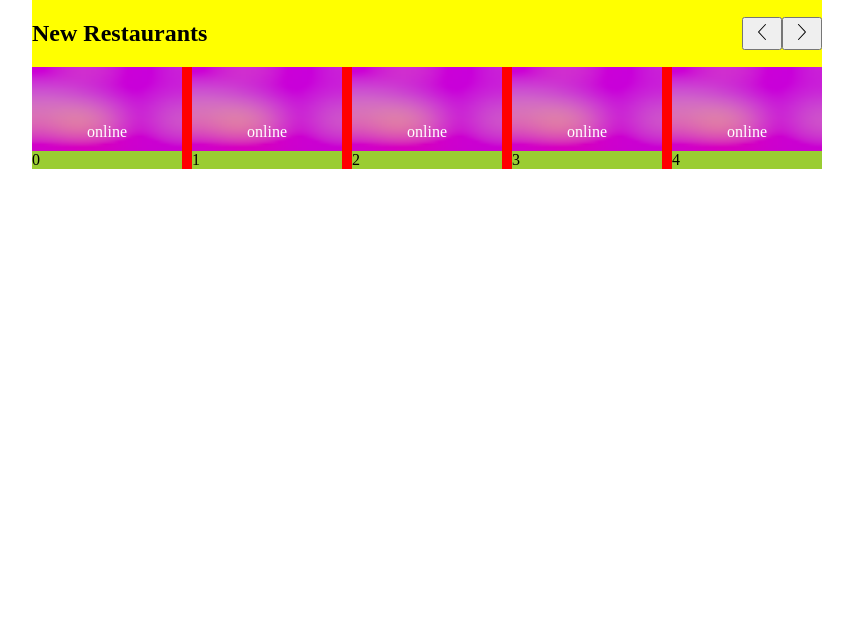
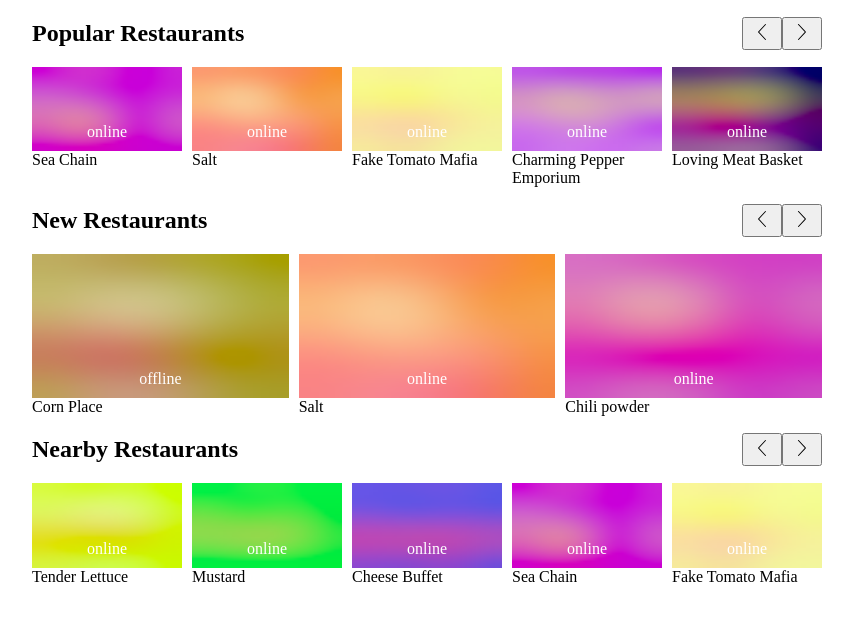
Before and after one commit to reactHong/react-infinite-carousel, a React (Create React App) app: page / in a window 1280 px wide. Shown: the top 620 px of the page, without its empty margins (213-1066 px from the left). Built offline with nearby package versions, Linux system fonts and the light colour scheme.

Commit message:
feat: Implement 3 carousels with the static data of discovery

```diff
--- a/src/App.css
+++ b/src/App.css
@@ -11,7 +11,7 @@ body {
 
 /* Header */
 .headerContainer {
-  background-color: yellow;
+  /* background-color: yellow; */
   display: flex;
   flex-direction: row;
   justify-content: space-between;
@@ -23,7 +23,7 @@ body {
 
 /* Carousel */
 .trackContainer {
-  background-color: red;
+  /* background-color: red; */
   overflow: hidden;
 }
 .cardTrack {
@@ -32,7 +32,7 @@ body {
 }
 /* Card */
 .card {
-  background-color: yellowgreen;
+  /* background-color: yellowgreen; */
 }
 .card a {
   display: block;
--- a/src/components/Carousel.tsx
+++ b/src/components/Carousel.tsx
@@ -28,8 +28,11 @@ type CarouselRange = {
 //TODO: EMPTY_ITEM can be changed to copiedItem except the real image URL
 const EMPTY_ITEM: Item = {
   blurhash: "UAN=8k?LS~M:ErJFs%t0MDMWRqo@%BxSV{RX",
+  launch_date: "",
+  location: [],
+  name: "emptyCard",
   online: false,
-  name: "emptyCard",
+  popularity: 0,
 };
 
 const reloadCardInfo = (carouselWidth: number, maxCarouselCardNum: number): CardInfo => {
--- a/src/components/CarouselCard.tsx
+++ b/src/components/CarouselCard.tsx
@@ -3,8 +3,11 @@ import { Blurhash } from 'react-blurhash';
 
 export type Item = {
   blurhash: string;
+  launch_date: string;
+  location: number[];
+  name: string | "emptyCard";
   online: boolean;
-  name: string | "emptyCard";
+  popularity: number;
 };
 
 export type CardInfo = {
--- a/src/components/Discovery.tsx
+++ b/src/components/Discovery.tsx
@@ -1,40 +1,31 @@
 import React from 'react';
 import Carousel from './Carousel';
 import { Item } from './CarouselCard';
+import { data } from '../testData';
 
-const title: string = "New Restaurants";
-const items1: Item[] = [
-  {
-    blurhash: "UAN=8k?LS~M:ErJFs%t0MDMWRqo@%BxSV{RX",
-    name: "0",
-    online: true,
-  }, {
-    blurhash: "UAN=8k?LS~M:ErJFs%t0MDMWRqo@%BxSV{RX",
-    name: "1",
-    online: true,
-  }, {
-    blurhash: "UAN=8k?LS~M:ErJFs%t0MDMWRqo@%BxSV{RX",
-    name: "2",
-    online: true,
-  }, {
-    blurhash: "UAN=8k?LS~M:ErJFs%t0MDMWRqo@%BxSV{RX",
-    name: "3",
-    online: true,
-  }, {
-    blurhash: "UAN=8k?LS~M:ErJFs%t0MDMWRqo@%BxSV{RX",
-    name: "4",
-    online: true,
-  }, {
-    blurhash: "UAN=8k?LS~M:ErJFs%t0MDMWRqo@%BxSV{RX",
-    name: "5",
-    online: true,
-  },
-];
+type Section = {
+  title: string;
+  restaurants: Item[];
+};
 
 function Discovery() {
+
+  const MAX_NUM = 5;
+  const sections: Section[] = data.sections;
+
   return (
     <div className="discoveryWrapper">
-      <Carousel title={title} propsItems={items1} maxCarouselCardNum={5} />
+      {
+        sections.map((section: Section) => {
+          const maxCarouselCardNum = section.restaurants.length > MAX_NUM
+            ? MAX_NUM : section.restaurants.length;
+          return <Carousel
+            title={section.title}
+            propsItems={section.restaurants}
+            maxCarouselCardNum={maxCarouselCardNum} />
+        })
+      }
+
     </div>
   );
 }
--- /dev/null
+++ b/src/testData.tsx
@@ -0,0 +1,298 @@
+export const data = {
+  "sections": [
+    {
+      "title": "Popular Restaurants",
+      "restaurants": [
+        {
+          "blurhash": "UAN=8k?LS~M:ErJFs%t0MDMWRqo@%BxSV{RX",
+          "launch_date": "2020-04-20",
+          "location": [
+            24.938082,
+            60.17626
+          ],
+          "name": "Sea Chain",
+          "online": true,
+          "popularity": 0.956990414084132
+        },
+        {
+          "blurhash": "UDSoswyZVqm.p%cRjLaKUgZ+k.kWrFZ%a$kX",
+          "launch_date": "2020-11-26",
+          "location": [
+            24.938908,
+            60.160413
+          ],
+          "name": "Salt",
+          "online": true,
+          "popularity": 0.8954324472876662
+        },
+        {
+          "blurhash": "UDSYr*v7X%kVq0cOi%etTca$nibqr4a8bqk7",
+          "launch_date": "2020-01-05",
+          "location": [
+            24.930132,
+            60.152363
+          ],
+          "name": "Fake Tomato Mafia",
+          "online": true,
+          "popularity": 0.7953685298092403
+        },
+        {
+          "blurhash": "UKNaZ$xnRXaQO5WEt2f7DfRpo?k8MptKV}ou",
+          "launch_date": "2020-03-14",
+          "location": [
+            24.924752,
+            60.179213
+          ],
+          "name": "Charming Pepper Emporium",
+          "online": true,
+          "popularity": 0.741748846018373
+        },
+        {
+          "blurhash": "ULFgVE}sE3bvGNORnUj=A1JCoaniMUj0tMS5",
+          "launch_date": "2020-09-24",
+          "location": [
+            24.936465,
+            60.178633
+          ],
+          "name": "Loving Meat Basket",
+          "online": true,
+          "popularity": 0.7400471016913404
+        },
+        {
+          "blurhash": "ULDK46wNI@jJ15NuxDbF0Ys+W.oc?8n+RoWF",
+          "launch_date": "2020-03-06",
+          "location": [
+            24.943776,
+            60.153804
+          ],
+          "name": "Vegetable Factory",
+          "online": true,
+          "popularity": 0.7332623605450638
+        },
+        {
+          "blurhash": "UQCBXU,@JQn,${xEWXWo31OTwzW-N4Ncs+sV",
+          "launch_date": "2020-01-12",
+          "location": [
+            24.925688,
+            60.178389
+          ],
+          "name": "Cucumber Hotel",
+          "online": true,
+          "popularity": 0.6259073873586668
+        },
+        {
+          "blurhash": "UKB#lk=qEmxC-}t2Rooc2^OY#+bHMSRUo]nj",
+          "launch_date": "2020-02-03",
+          "location": [
+            24.933311,
+            60.160549
+          ],
+          "name": "Horrific Lettuce",
+          "online": true,
+          "popularity": 0.5322843011301973
+        },
+        {
+          "blurhash": "UNDVs2}5JWOFFyt2$eRoGZKPniw[VyRoS}t2",
+          "launch_date": "2020-05-04",
+          "location": [
+            24.945715,
+            60.167827
+          ],
+          "name": "Real Pizza Factory",
+          "online": true,
+          "popularity": 0.5045108175927286
+        },
+        {
+          "blurhash": "U6T69eube;rHy,lNf%a3V5aOkUknu:ZTg1k-",
+          "launch_date": "2020-09-25",
+          "location": [
+            24.95136,
+            60.157142
+          ],
+          "name": "Rosemary",
+          "online": false,
+          "popularity": 0.8514554035262657
+        }
+      ]
+    },
+    {
+      "title": "New Restaurants",
+      "restaurants": [
+        {
+          "blurhash": "UEL:h[|8I-OkYxTsn9r_ExOlo{s:M1eCxvkV",
+          "launch_date": "2020-12-08",
+          "location": [
+            24.938667,
+            60.155196
+          ],
+          "name": "Corn Place",
+          "online": false,
+          "popularity": 0.5436221040194886
+        },
+        {
+          "blurhash": "UDSoswyZVqm.p%cRjLaKUgZ+k.kWrFZ%a$kX",
+          "launch_date": "2020-11-26",
+          "location": [
+            24.938908,
+            60.160413
+          ],
+          "name": "Salt",
+          "online": true,
+          "popularity": 0.8954324472876662
+        },
+        {
+          "blurhash": "U9O[r*?hI_VN*8yNniVx5^NhxTknY]MmX+tx",
+          "launch_date": "2020-11-23",
+          "location": [
+            24.935659,
+            60.161989
+          ],
+          "name": "Chili powder",
+          "online": true,
+          "popularity": 0.7353250033621942
+        }
+      ]
+    },
+    {
+      "title": "Nearby Restaurants",
+      "restaurants": [
+        {
+          "blurhash": "UCO;.s:bO%r_yWXlORbbC?TFvobaVDi_t9nS",
+          "launch_date": "2020-02-19",
+          "location": [
+            24.935637,
+            60.156621
+          ],
+          "name": "Tender Lettuce",
+          "online": true,
+          "popularity": 0.3919633748546864
+        },
+        {
+          "blurhash": "UH9DE2+hKKsCO-X5r]n*3#GAw3Sx+hr]OnX5",
+          "launch_date": "2020-05-22",
+          "location": [
+            24.935326,
+            60.155631
+          ],
+          "name": "Mustard",
+          "online": true,
+          "popularity": 0.40907452479616846
+        },
+        {
+          "blurhash": "UKGsRwwbSis92|Sis8W=6.WrW=js;cjZWra}",
+          "launch_date": "2020-03-20",
+          "location": [
+            24.922566,
+            60.162293
+          ],
+          "name": "Cheese Buffet",
+          "online": true,
+          "popularity": 0.34380242340441275
+        },
+        {
+          "blurhash": "UAN=8k?LS~M:ErJFs%t0MDMWRqo@%BxSV{RX",
+          "launch_date": "2020-04-20",
+          "location": [
+            24.938082,
+            60.17626
+          ],
+          "name": "Sea Chain",
+          "online": true,
+          "popularity": 0.956990414084132
+        },
+        {
+          "blurhash": "UDSYr*v7X%kVq0cOi%etTca$nibqr4a8bqk7",
+          "launch_date": "2020-01-05",
+          "location": [
+            24.930132,
+            60.152363
+          ],
+          "name": "Fake Tomato Mafia",
+          "online": true,
+          "popularity": 0.7953685298092403
+        },
+        {
+          "blurhash": "U9O[r*?hI_VN*8yNniVx5^NhxTknY]MmX+tx",
+          "launch_date": "2020-11-23",
+          "location": [
+            24.935659,
+            60.161989
+          ],
+          "name": "Chili powder",
+          "online": true,
+          "popularity": 0.7353250033621942
+        },
+        {
+          "blurhash": "UMD*~9$$azNK9}I@jts-12xEoKaz=wodS3R,",
+          "launch_date": "2020-01-06",
+          "location": [
+            24.942542,
+            60.181301
+          ],
+          "name": "Black Pepper Grill",
+          "online": false,
+          "popularity": 0.5359213679339973
+        },
+        {
+          "blurhash": "U6T69eube;rHy,lNf%a3V5aOkUknu:ZTg1k-",
+          "launch_date": "2020-09-25",
+          "location": [
+            24.95136,
+            60.157142
+          ],
+          "name": "Rosemary",
+          "online": false,
+          "popularity": 0.8514554035262657
+        }
+      ]
+    }
+  ]
+};
+
+// const title: string = "New Restaurants";
+// const items1: Item[] = [
+//   {
+//     blurhash: "UAN=8k?LS~M:ErJFs%t0MDMWRqo@%BxSV{RX",
+//     launch_date: "",
+//     location: [],
+//     name: "0",
+//     online: false,
+//     popularity: 0,
+//   }, {
+//     blurhash: "UAN=8k?LS~M:ErJFs%t0MDMWRqo@%BxSV{RX",
+//     launch_date: "",
+//     location: [],
+//     name: "1",
+//     online: false,
+//     popularity: 0,
+//   }, {
+//     blurhash: "UAN=8k?LS~M:ErJFs%t0MDMWRqo@%BxSV{RX",
+//     launch_date: "",
+//     location: [],
+//     name: "2",
+//     online: false,
+//     popularity: 0,
+//   }, {
+//     blurhash: "UAN=8k?LS~M:ErJFs%t0MDMWRqo@%BxSV{RX",
+//     launch_date: "",
+//     location: [],
+//     name: "3",
+//     online: false,
+//     popularity: 0,
+//   }, {
+//     blurhash: "UAN=8k?LS~M:ErJFs%t0MDMWRqo@%BxSV{RX",
+
+//     launch_date: "",
+//     location: [],
+//     name: "4",
+//     online: false,
+//     popularity: 0,
+//   }, {
+//     blurhash: "UAN=8k?LS~M:ErJFs%t0MDMWRqo@%BxSV{RX",
+//     launch_date: "",
+//     location: [],
+//     name: "5",
+//     online: false,
+//     popularity: 0,
+//   },
+// ];
```
